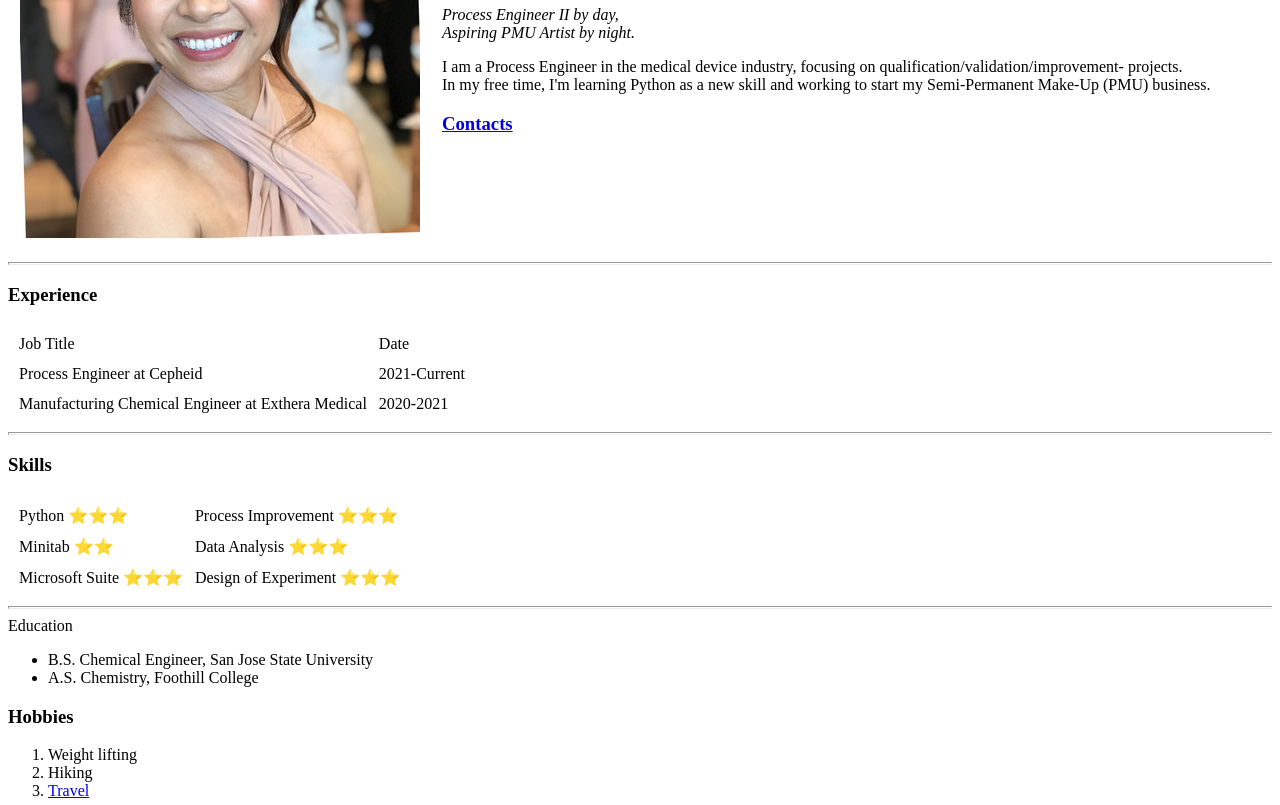
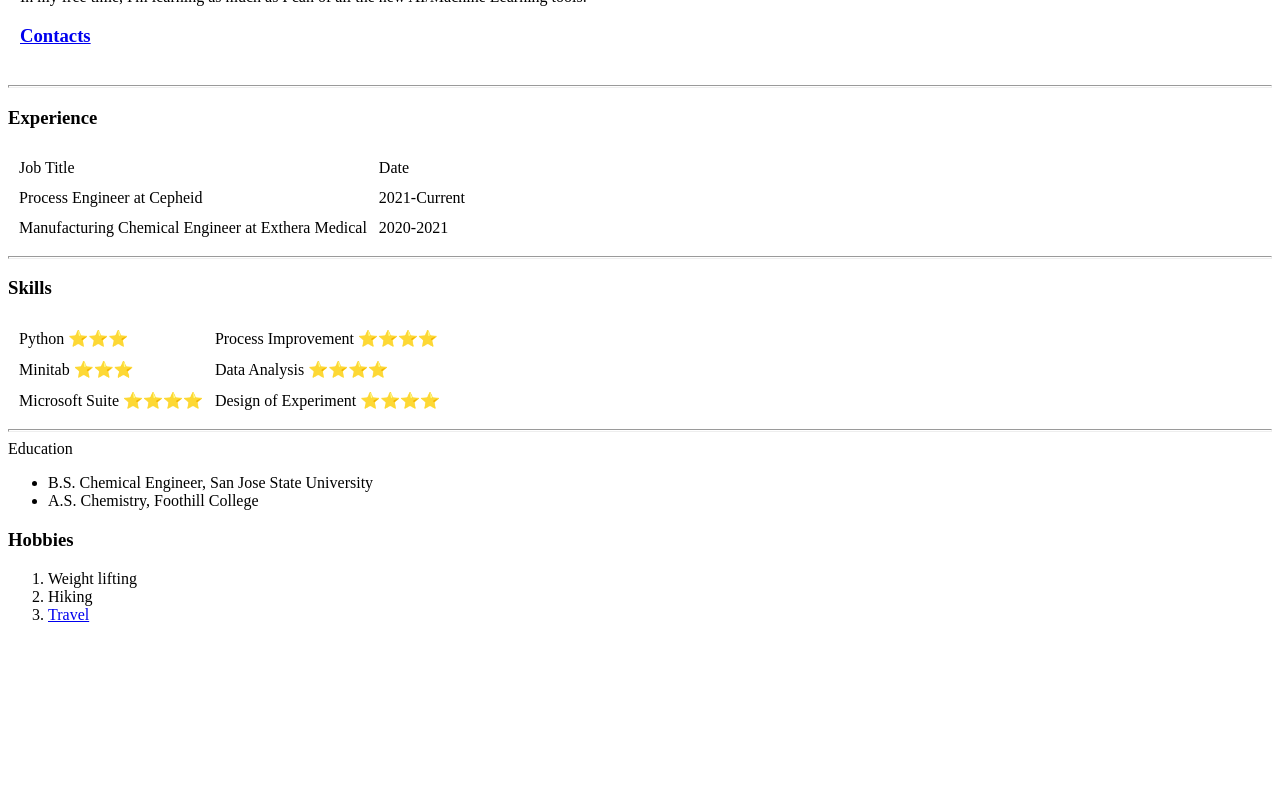
Before and after one commit to linh-phuong-pham/linh-phuong-pham, a plain HTML site: page index.html in a window 1280 px wide. Shown: the part 182-987 px from the top of the page. After the commit the page ends 822 px from the top, so only its background shows below. Drawn offline with Linux system fonts and the light colour scheme.

Commit message:
Update index.html

```diff
--- a/index.html
+++ b/index.html
@@ -12,13 +12,11 @@
     <body>
         <table cellpadding="10">
             <tr>
-                <td><img src="website photo.jpg" alt="Linh photograph"></td>
                 <td><h1>Linh Pham</h1>
-                    <p><em>Process Engineer II by day,<br>
-                    Aspiring PMU Artist by night.</em></p>
-                    <p>I am a Process Engineer in the medical device industry, focusing on qualification/validation/improvement- projects.<br>
-                        In my free time, I'm learning Python as a new skill and working to start my Semi-Permanent Make-Up (PMU)
-                        business.</p>
+                    <p><em>Process Engineer by day,<br>
+                    Aspiring Machine Engineer by night.</em></p>
+                    <p>I am a Process Engineer in the medical device industry, focusing on improvement projects.<br>
+                        In my free time, I'm learning as much as I can of all the new AI/Machine Learning tools.</p>
                     <p><h3><a href="contacts.html">Contacts</a></h3></p>
                 </td>
             </tr>
@@ -49,15 +47,15 @@
         <table cellspacing="10">
             <tr>
                 <td>Python ⭐⭐⭐</td>
-                <td>Process Improvement ⭐⭐⭐</td>
+                <td>Process Improvement ⭐⭐⭐⭐</td>
             </tr>
             <tr>
-                <td>Minitab ⭐⭐</td>
-                <td>Data Analysis ⭐⭐⭐</td>
+                <td>Minitab ⭐⭐⭐</td>
+                <td>Data Analysis ⭐⭐⭐⭐</td>
             </tr>
             <tr>
-                <td>Microsoft Suite ⭐⭐⭐</td>
-                <td>Design of Experiment ⭐⭐⭐</td>
+                <td>Microsoft Suite ⭐⭐⭐⭐</td>
+                <td>Design of Experiment ⭐⭐⭐⭐</td>
             </tr>
         </table>
         <hr size="3"
```
